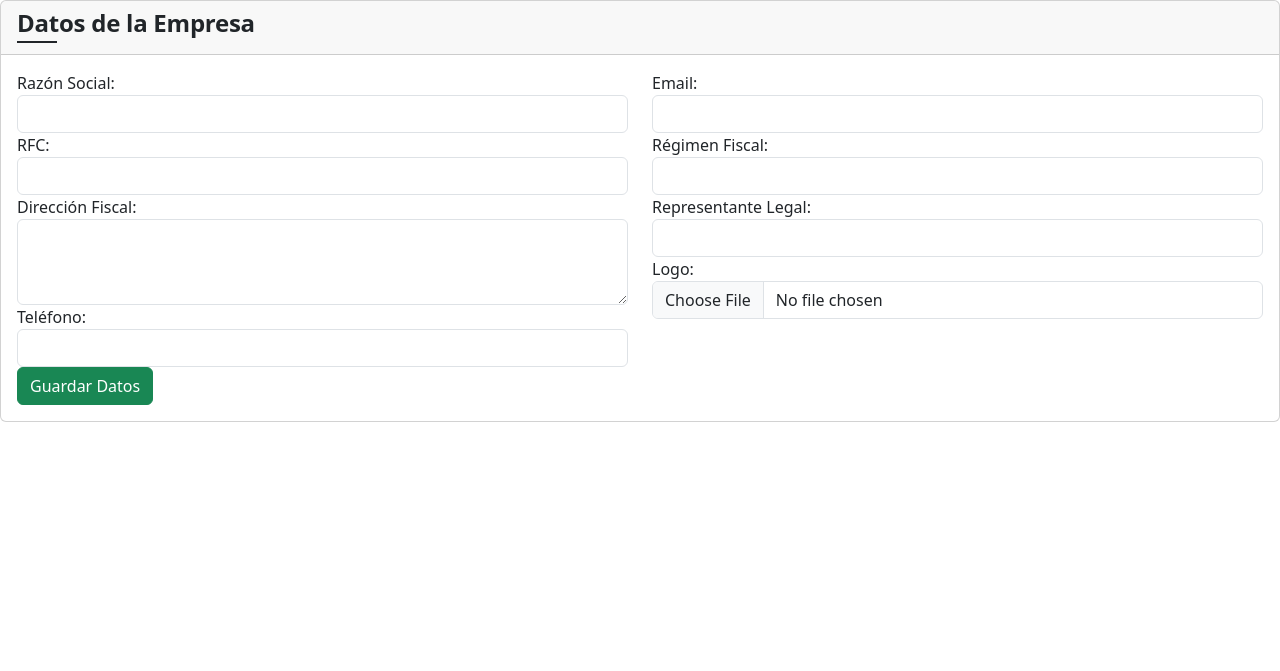
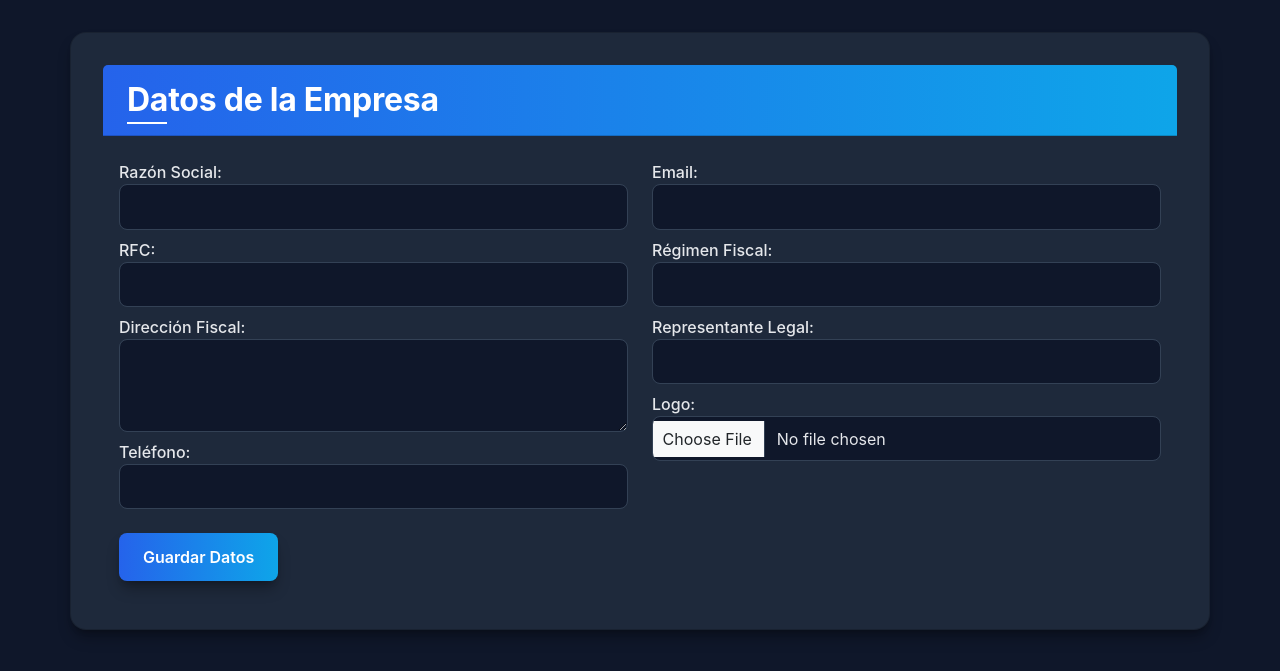
Before and after one commit to rubio-dev/swift_invoice, a PHP site: page /modules/company/index.php in a window 1280 px wide. Shown: the top 671 px of the page. Run offline with PHP 8.4, Linux system fonts and the light colour scheme; the visitor is signed in with stand-in values (Sample User, id 1); data that the repository does not hold is empty.

Commit message:
Cambios Mayores

```diff
--- /dev/null
+++ b/assets/css/companies.css
@@ -0,0 +1,120 @@
+:root {
+    /* Variables que ya definiste */
+    --primary: #2563eb;
+    --primary-dark: #1d4ed8;
+    --primary-light: rgba(37, 99, 235, 0.1);
+    --secondary: #0ea5e9;
+    --text: #e5e7eb;
+    --text-light: #9ca3af;
+    --text-lighter: #6b7280;
+    --bg-dark: #0f172a;
+    --bg-darker: #020617;
+    --card-bg: #1e293b;
+    --card-hover: #334155;
+    --border-dark: #334155;
+    --border-light: #475569;
+    --danger: #ef4444;
+    --success: #10b981;
+    --radius-sm: 0.5rem;
+    --radius-md: 1rem;
+    --shadow: 0 10px 15px -3px rgba(0, 0, 0, 0.3), 0 4px 6px -4px rgba(0, 0, 0, 0.3);
+    --transition-smooth: all 0.3s ease-in-out;
+}
+
+/* Estilo global */
+body {
+    background-color: var(--bg-dark);
+    color: var(--text);
+    font-family: 'Inter', sans-serif;
+}
+
+/* Tarjeta principal */
+.card {
+    background-color: var(--card-bg);
+    border-radius: var(--radius-md);
+    box-shadow: var(--shadow);
+    padding: 2rem;
+    margin-top: 2rem;
+}
+
+/* Encabezado */
+.card-header {
+    background: linear-gradient(to right, var(--primary), var(--secondary));
+    color: white;
+    padding: 1rem 1.5rem;
+    border-top-left-radius: var(--radius-md);
+    border-top-right-radius: var(--radius-md);
+}
+
+.card-title {
+    font-size: 2rem;
+    font-weight: bold;
+    margin: 0;
+}
+
+/* Formulario */
+.form-group label {
+    color: var(--text);
+    font-weight: 500;
+    margin-top: 0.5rem;
+}
+
+.form-control {
+    background-color: #0f172a;
+    color: var(--text);
+    border: 1px solid var(--border-dark);
+    border-radius: var(--radius-sm);
+    padding: 0.6rem;
+    transition: var(--transition-smooth);
+}
+
+.form-control:focus {
+    outline: none;
+    border-color: var(--primary);
+    background-color: #1e293b;
+}
+
+/* Botón */
+.btn-success {
+    background: linear-gradient(to right, var(--primary), var(--secondary));
+    color: white;
+    font-weight: 600;
+    border: none;
+    border-radius: var(--radius-sm);
+    padding: 0.75rem 1.5rem;
+    margin-top: 1.5rem;
+    transition: var(--transition-smooth);
+    box-shadow: var(--shadow);
+}
+
+.btn-success:hover {
+    background: var(--primary-dark);
+    transform: translateY(-2px);
+}
+
+/* Errores */
+.alert-error {
+    background-color: var(--danger);
+    color: white;
+    padding: 0.75rem;
+    border-radius: var(--radius-sm);
+    margin-bottom: 1rem;
+}
+
+.error-text {
+    color: var(--danger);
+    font-size: 0.9rem;
+    display: block;
+    margin-top: 0.25rem;
+}
+
+/* Logo actual */
+.current-logo img {
+    margin-top: 0.5rem;
+    max-width: 200px;
+    max-height: 100px;
+    border-radius: var(--radius-sm);
+    border: 1px solid var(--border-light);
+    background-color: var(--bg-darker);
+    padding: 0.25rem;
+}
--- a/modules/company/index.php
+++ b/modules/company/index.php
@@ -16,7 +16,7 @@ $company = $stmt->fetch(PDO::FETCH_ASSOC);
 $errors = [];
 if (isset($_SESSION['company_form_errors'])) {
     $errors = $_SESSION['company_form_errors'];
-    unset($_SESSION['company_form_errors']);//bngugrundngngnd9ugn
+    unset($_SESSION['company_form_errors']);
 
     // Usar los datos enviados en lugar de los de la base de datos
     if (isset($_SESSION['company_form_data'])) {
@@ -26,7 +26,10 @@ if (isset($_SESSION['company_form_errors'])) {
 }
 ?>
 
-<div class="card">
+<!-- Incluir hoja de estilos personalizada -->
+<link rel="stylesheet" href="/swift_invoice/assets/css/companies.css">
+
+<div class="card container">
     <div class="card-header">
         <h2 class="card-title">Datos de la Empresa</h2>
     </div>
```
